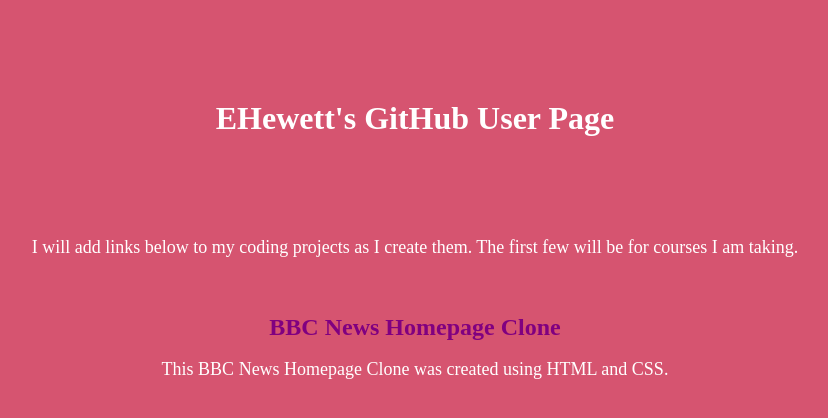
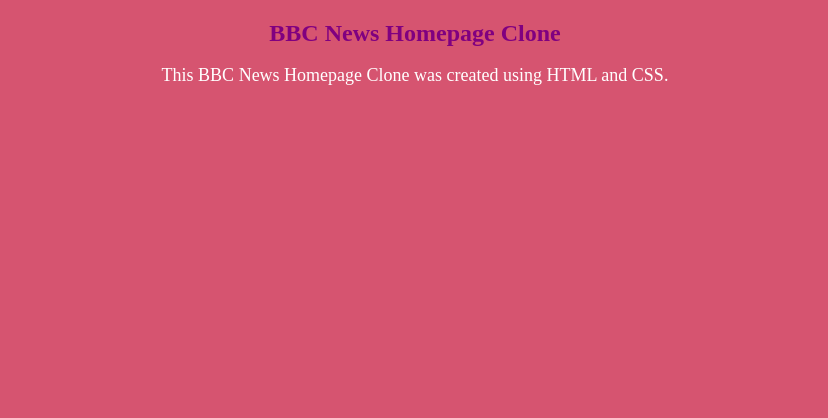
Before and after one commit to ehewett/ehewett.github.io, a plain HTML site: page index.html in a window 1280 px wide. Shown: the whole page, without its empty margins (225-1053 px from the left). Drawn offline with Linux system fonts and the light colour scheme.

Commit message:
Update index.html

```diff
--- a/index.html
+++ b/index.html
@@ -6,9 +6,7 @@
 	<link rel="stylesheet" href="style.css" type="text/css" />
 </head>
 <body>
-	<h1>EHewett's GitHub User Page</h1>
-	<p>I will add links below to my coding projects as I create them. The first few will be for courses I am taking.</p>
-	<br>
+
 
 	<h2><a href="http://ehewett.github.io/BBC">BBC News Homepage Clone</a></h2>
 	<p>This BBC News Homepage Clone was created using HTML and CSS.</p>
```
